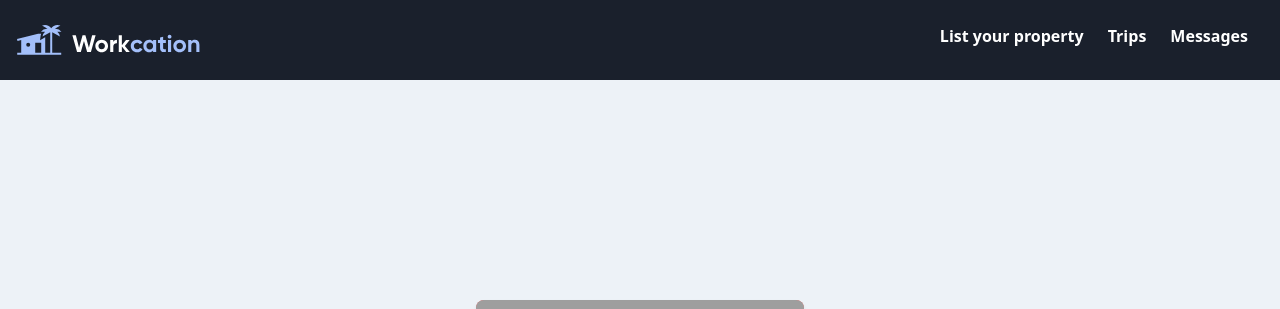
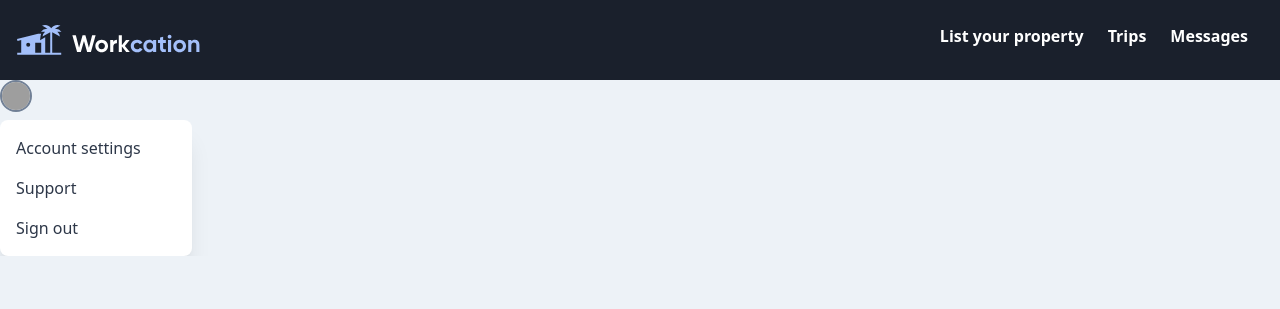
Before and after one commit to zhentian-wan/tailwind-full-demo, a Vue app: page / in a window 1280 px wide. Shown: the top 309 px of the page. Built offline with nearby package versions, Linux system fonts and the light colour scheme; grey boxes are pictures that could not be loaded.

Commit message:
4-1 dropdown

```diff
--- a/src/App.vue
+++ b/src/App.vue
@@ -1,6 +1,7 @@
 <template>
   <div id="app" class="antialiased text-gray-900">
     <Navbar></Navbar>
+    <AccountDropdown></AccountDropdown>
     <div class="bg-gray-200 min-h-screen p-8 flex items-center justify-center">
       <PropertyCard :property="property" />
     </div>
@@ -10,11 +11,13 @@
 <script>
 import PropertyCard from "./components/PropertyCard";
 import Navbar from "./components/Navbar";
+import AccountDropdown from "./components/AccountDropdown";
 export default {
   name: "app",
   components: {
     PropertyCard,
     Navbar,
+    AccountDropdown,
   },
   data: () => ({
     property: {
--- /dev/null
+++ b/src/components/AccountDropdown.vue
@@ -0,0 +1,34 @@
+<template>
+  <div>
+    <button
+      class="block h-8 w-8 rounded-full overflow-hidden border-2 border-gray-600 focus:outline-none focus:border-white"
+    >
+      <img
+        class="h-full w-full object-cover"
+        src="https://images.unsplash.com/photo-1487412720507-e7ab37603c6f?ixlib=rb-1.2.1&ixid=eyJhcHBfaWQiOjEyMDd9&auto=format&fit=crop&w=256&q=80"
+        alt="Your avatar"
+      />
+    </button>
+    <div class="bg-white rounded-lg py-2 w-48 mt-2 shadow-xl">
+      <a
+        href="#"
+        class="block px-4 py-2 text-gray-800 hover:bg-indigo-500 hover:text-white"
+        >Account settings</a
+      >
+      <a
+        href="#"
+        class="block px-4 py-2 text-gray-800 hover:bg-indigo-500 hover:text-white"
+        >Support</a
+      >
+      <a
+        href="#"
+        class="block px-4 py-2 text-gray-800 hover:bg-indigo-500 hover:text-white"
+        >Sign out</a
+      >
+    </div>
+  </div>
+</template>
+
+<script>
+export default {};
+</script>
```
